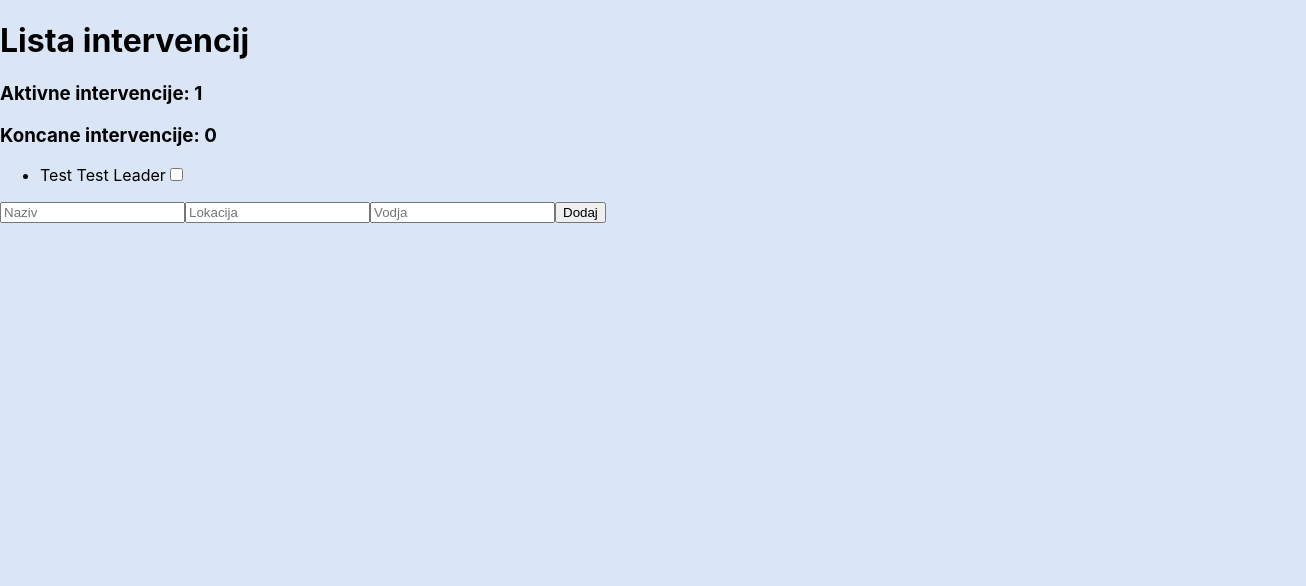
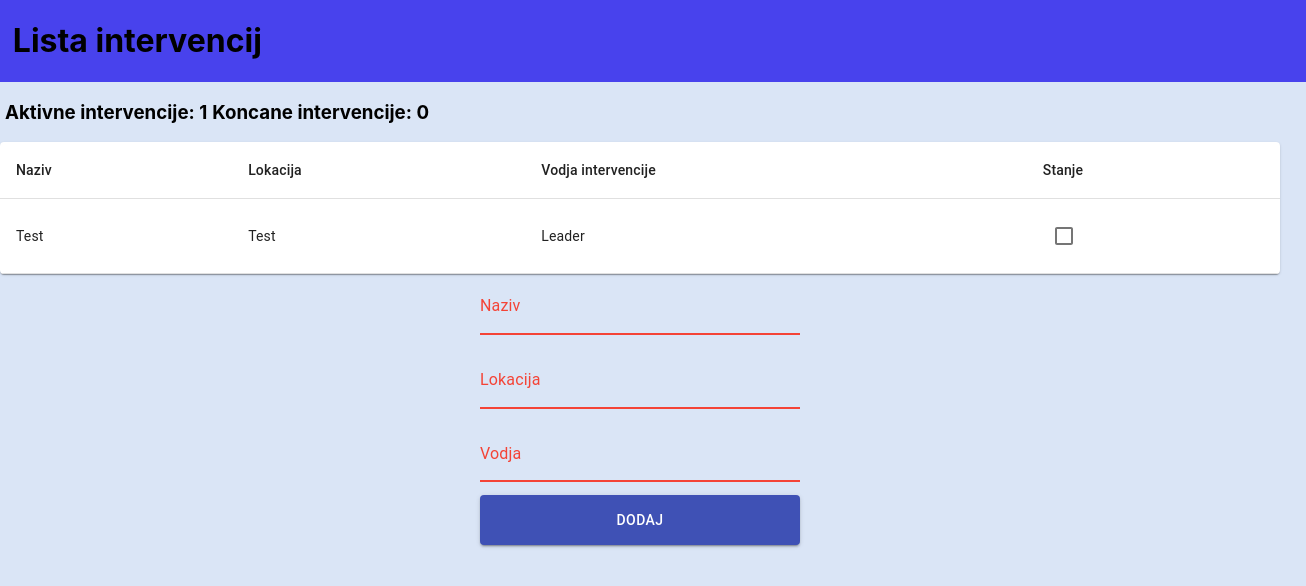
Before and after one commit to febo99/projekt-inova, a React (Create React App) app: page / in a window 1280 px wide. Shown: the top 586 px of the page, 1306 px wide, since content can reach past the window. Built offline with nearby package versions, Linux system fonts and the light colour scheme.

Commit message:
Usage of styled-components, material in components

```diff
--- a/src/components/InfoHeader/InfoHeader.tsx
+++ b/src/components/InfoHeader/InfoHeader.tsx
@@ -1,17 +1,22 @@
 import {useObserver} from 'mobx-react-lite';
 import * as React from 'react';
 import InterventionsContext from '../../InterventionsContext';
+import {Container, HeaderDiv, Information} from '../../styles';
 import {IInfoHeaderProps} from './IInfoHeaderProps';
 
 const InfoHeader: React.SFC<IInfoHeaderProps> = (props) => {
   const store = React.useContext(InterventionsContext);
 
   return useObserver(() =>(
-    <div>
-      <h1>Lista intervencij</h1>
-      <h3>Aktivne intervencije: {store?.numberOfActiveInterventions}</h3>
-      <h3>Koncane intervencije: {store?.numberOfCompletedInterventions}</h3>
-    </div>
+    <Container>
+      <HeaderDiv>
+        <h1>Lista intervencij</h1>
+      </HeaderDiv>
+      <Information>
+        <h3>Aktivne intervencije: {store?.numberOfActiveInterventions}</h3>
+        <h3>Koncane intervencije: {store?.numberOfCompletedInterventions}</h3>
+      </Information>
+    </Container>
   ));
 };
 
--- a/src/components/InterventionForm/InterventionForm.tsx
+++ b/src/components/InterventionForm/InterventionForm.tsx
@@ -1,13 +1,14 @@
+import {Button, TextField} from '@material-ui/core';
 import {useObserver} from 'mobx-react-lite';
 import * as React from 'react';
 import {Intervetion} from '../../interfaces';
 import InterventionsContext from '../../InterventionsContext';
 import {IInterventionFormProps} from './IInterventionFormProps';
+import {FormContainer, Container} from '../../styles';
 
 const InterventionForm: React.SFC<IInterventionFormProps> = (props) => {
   const store = React.useContext(InterventionsContext);
   const [intervention, setIntervention] = React.useState<Intervetion>({name: '', location: '', leader: '', completed: false});
-
 
   // vsak kljuc interfaca Intervention extendamo kot P, P pa je parameter, ki ga podamo pri klicu kot prvega v obliki stringa
   // druga vrednost pa nam pove kaksno vrednost bomo nastavili
@@ -17,9 +18,8 @@ const InterventionForm: React.SFC<IInterventionFormProps> = (props) => {
     setIntervention({...intervention, [prop]: value});
   };
 
-  const handleSubmit = (e:any) =>{
+  const handleSubmit = (e:React.FormEvent) =>{
     e.preventDefault();
-
     if (intervention.name === '' || intervention.location === '' || intervention.leader === '') {
       return;
     }
@@ -28,23 +28,29 @@ const InterventionForm: React.SFC<IInterventionFormProps> = (props) => {
   };
 
   return useObserver(() => (
-    <div>
-      <form onSubmit={(e) => handleSubmit(e)}>
-        <input type='text'
-          placeholder='Naziv'
+    <Container>
+      <FormContainer onSubmit={(e: React.FormEvent) => handleSubmit(e)}>
+        <TextField className='formInput' id="standard-basic"
+          type='text'
+          label='Naziv'
+          error = {intervention.name === ''}
           value={intervention.name}
-          onChange={(e) => onInterventionChange('name', e.target.value)}></input>
-        <input
-          type='text' placeholder='Lokacija'
+          onChange={(e) => onInterventionChange('name', e.target.value)}></TextField>
+        <TextField className='formInput' id="standard-basic"
+          type='text'
+          error = {intervention.location === ''}
+          label='Lokacija'
           value={intervention.location}
-          onChange={(e) => onInterventionChange('location', e.target.value)}></input>
-        <input type='text'
-          placeholder='Vodja'
+          onChange={(e) => onInterventionChange('location', e.target.value)}></TextField>
+        <TextField className='formInput' id="standard-basic"
+          type='text'
+          error = {intervention.leader === ''}
+          label='Vodja'
           value={intervention.leader}
-          onChange={(e) => onInterventionChange('leader', e.target.value)}></input>
-        <button type='submit' >Dodaj</button>
-      </form>
-    </div>
+          onChange={(e) => onInterventionChange('leader', e.target.value)}></TextField>
+        <Button className='formInput' variant="contained" color="primary" type='submit' >Dodaj</Button>
+      </FormContainer>
+    </Container>
   ));
 };
 
--- a/src/components/ObservableInterventionsList/ObservableInterventionsList.tsx
+++ b/src/components/ObservableInterventionsList/ObservableInterventionsList.tsx
@@ -3,16 +3,34 @@ import * as React from 'react';
 import InterventionsContext from '../../InterventionsContext';
 import {StoreInterface} from '../../interfaces';
 import {IObservableInterventionsListProps} from './IObservableInterventionsListProps';
+import {Checkbox, Paper, Table, TableBody, TableCell, TableContainer, TableHead, TableRow} from '@material-ui/core';
 
 const ObservableInterventionsList: React.SFC<IObservableInterventionsListProps> = (props) => {
   const store:StoreInterface|null = React.useContext(InterventionsContext);
   return useObserver(() =>(
-    <ul>
-      {store?.interventions.map((a, i) => (
-        <li key={i}>{a.name} {a.location} {a.leader}
-          <input type='checkbox' onChange={() => store.completeIntervention(a)}></input></li>
-      ))}
-    </ul>
+    <TableContainer component={Paper}>
+      <Table>
+        <TableHead>
+          <TableCell>Naziv</TableCell>
+          <TableCell>Lokacija</TableCell>
+          <TableCell>Vodja intervencije</TableCell>
+          <TableCell>Stanje</TableCell>
+        </TableHead>
+
+        <TableBody>
+          {store?.interventions.map((intervention, idx) =>(
+            <TableRow key={idx}>
+              <TableCell >{intervention.name}</TableCell>
+              <TableCell >{intervention.location}</TableCell>
+              <TableCell >{intervention.leader}</TableCell>
+              <TableCell>
+                <Checkbox color='primary' onChange={() => store.completeIntervention(intervention)}/>
+              </TableCell>
+            </TableRow>
+          ))}
+        </TableBody>
+      </Table>
+    </TableContainer>
   ));
 };
 
--- /dev/null
+++ b/src/styles.tsx
@@ -0,0 +1,35 @@
+import styled from 'styled-components';
+
+export const Container = styled.div`
+    height: 100%;
+    width: 100vw;
+    padding: 0;
+    margin: 0;
+    display: flex;
+    flex-direction: column;
+    align-items: stretch;
+`;
+
+export const FormContainer = styled.form`
+    display: flex;
+    flex-direction: column;
+    align-items: center;
+    & .formInput{
+        width: 25%;
+        padding: 1% 0;
+    }
+`;
+
+export const HeaderDiv = styled.div`
+  width: 100vw;
+  background-color: rgba(72, 66, 237, 1);
+  padding: 0 1%;
+`;
+
+export const Information = styled.div`
+    display: flex;
+    flex-direction:row;
+    & h3{
+        padding: 0 0 0 5px;
+    }
+`;
```
